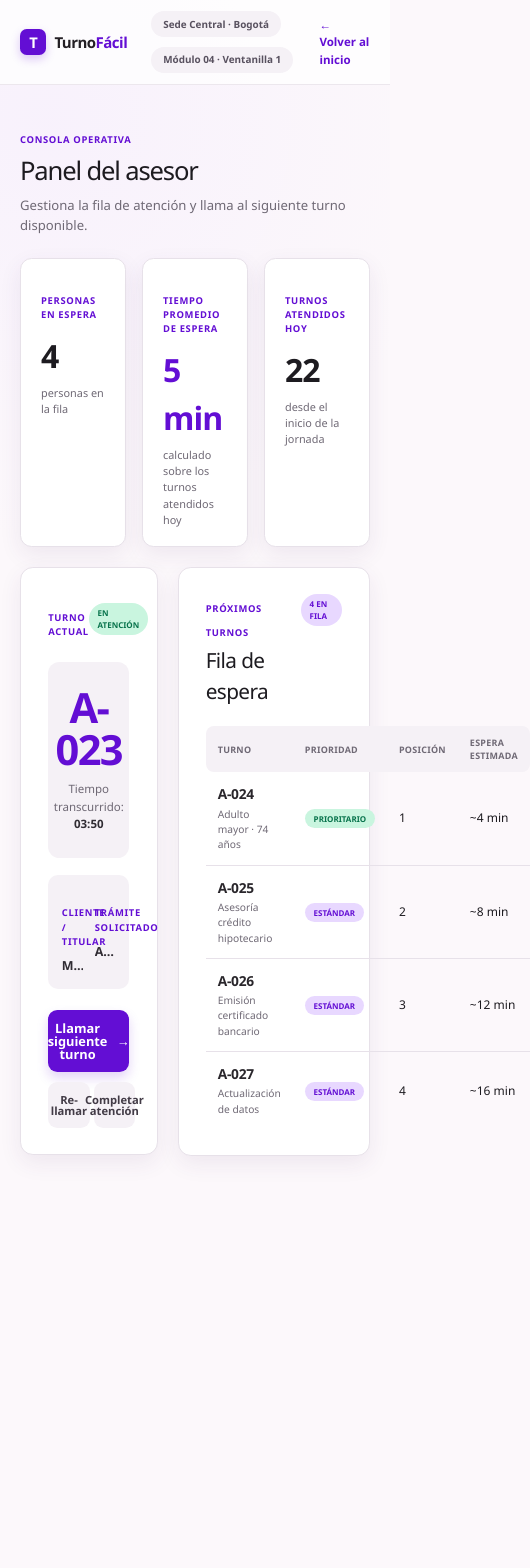
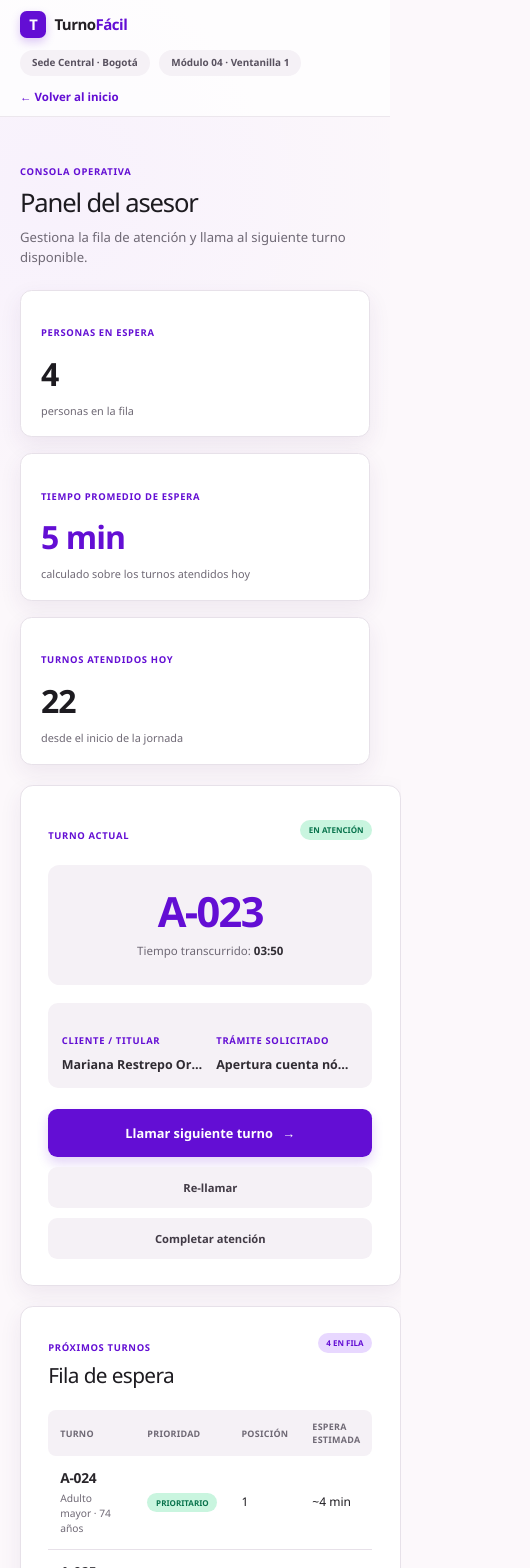
Before and after one commit to mateor32/turnos-app, an Angular app in the folder client/: page /administradores/panel in a window 390 px wide. Shown: the top 1568 px of the page, 530 px wide, since content can reach past the window. Before the commit the page ends 1212 px from the top, so only its background shows below. Built offline with nearby package versions, Linux system fonts and the light colour scheme.

Commit message:
📱 Add responsive rules for the admin dashboard

```diff
--- a/client/src/styles.css
+++ b/client/src/styles.css
@@ -1034,6 +1034,36 @@ a {
   text-align: center;
 }
 
+@media (max-width: 1080px) {
+  .admin-grid {
+    grid-template-columns: 1fr;
+  }
+}
+
+@media (max-width: 760px) {
+  .admin-header {
+    flex-wrap: wrap;
+    gap: 0.75rem;
+  }
+
+  .admin-back-link {
+    margin-left: 0;
+  }
+
+  .admin-metrics {
+    grid-template-columns: 1fr;
+  }
+
+  .admin-actions-row {
+    grid-template-columns: 1fr;
+  }
+
+  .admin-queue-table {
+    display: block;
+    overflow-x: auto;
+  }
+}
+
 @media (prefers-reduced-motion: reduce) {
   html {
     scroll-behavior: auto;
```
